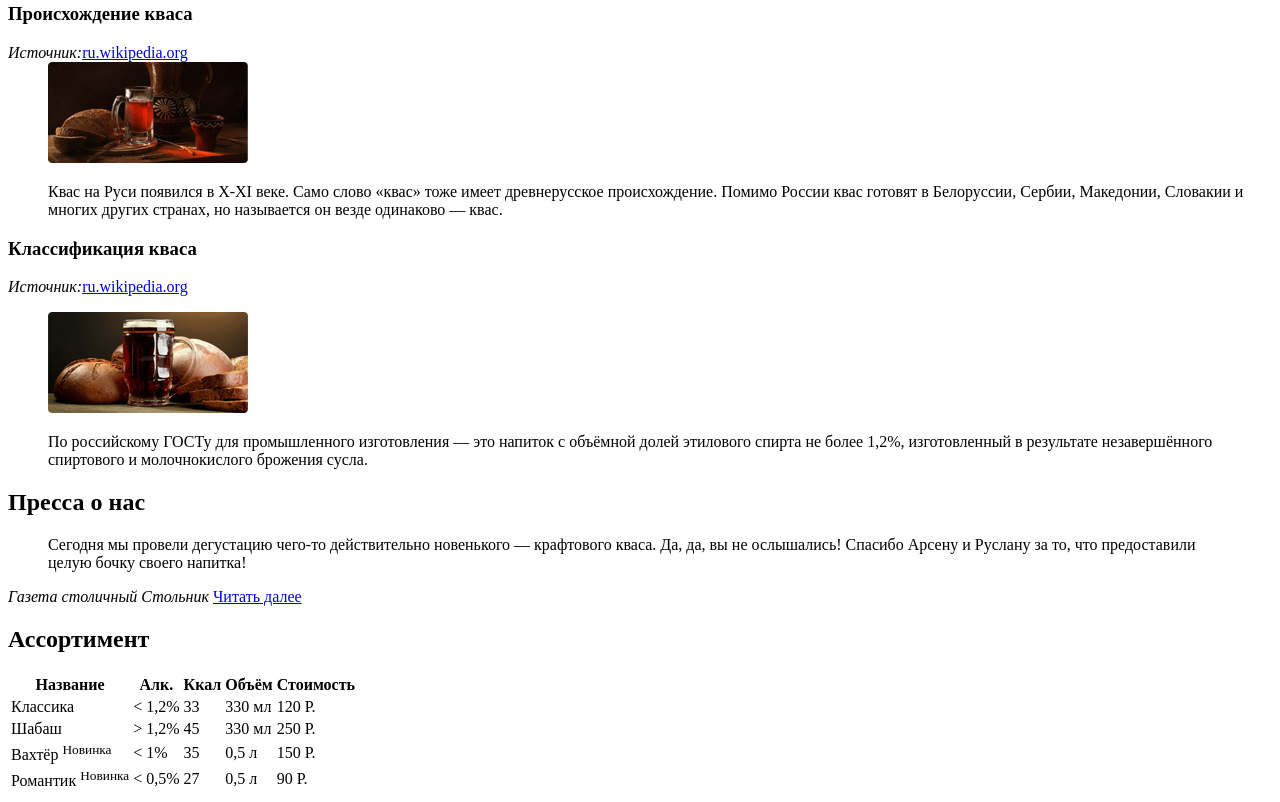
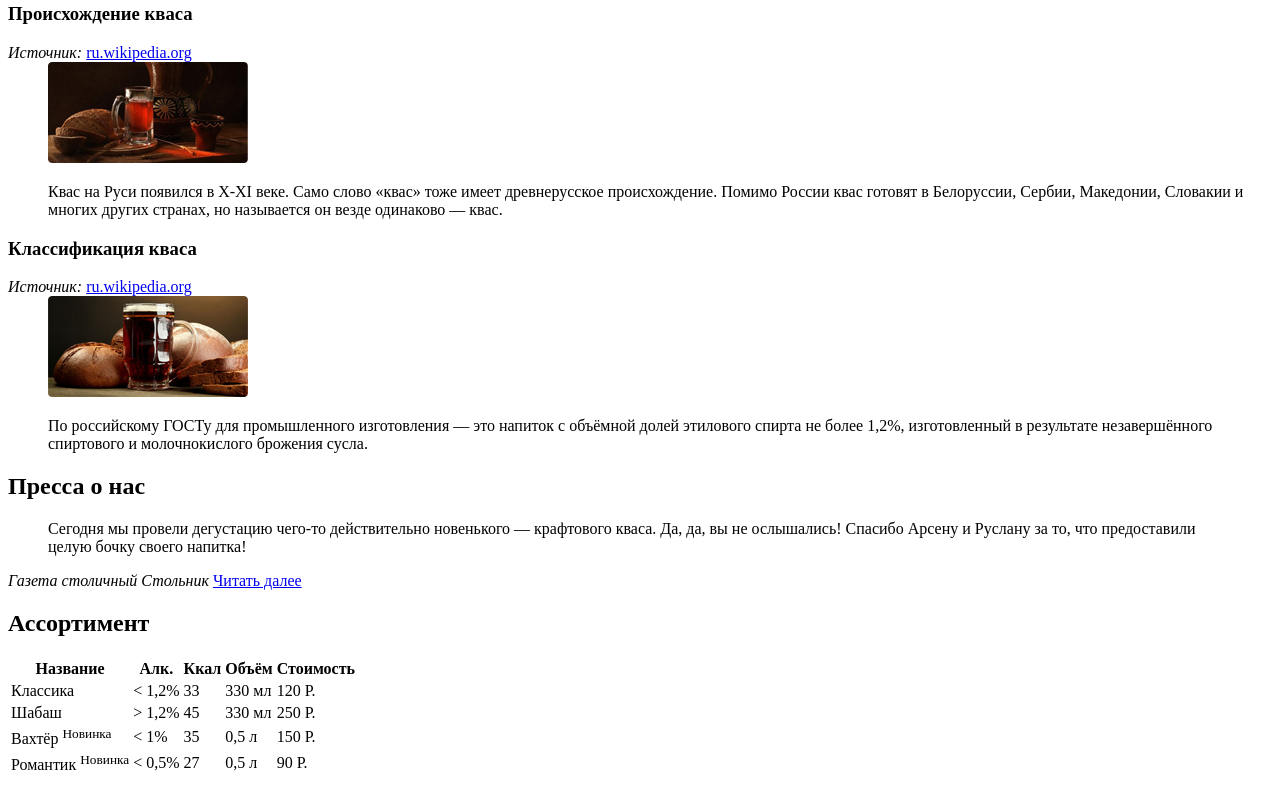
Before and after one commit to ParaAvis85/site, a plain HTML site: page index.html in a window 1280 px wide. Shown: the part 1967-2769 px from the top of the page. Drawn offline with Linux system fonts and the light colour scheme.

Commit message:
100% немного истории 5 блоков

```diff
--- a/index.html
+++ b/index.html
@@ -81,7 +81,8 @@
  <dl>
    <dt>
      <h3>Происхождение кваса</h3>
-     <i>Источник:</i><a href="ru.wikipedia.org">ru.wikipedia.org</a>
+     <i>Источник:</i>
+     <a href="ru.wikipedia.org">ru.wikipedia.org</a>
 
      <dd>
        <img src="img/wiki-1.png">
@@ -92,7 +93,8 @@
      </dd>
      <dt>
         <h3>Классификация кваса</h3>
-        <p><i>Источник:</i><a href="ru.wikipedia.org">ru.wikipedia.org</a></p>
+        <i>Источник:</i>
+        <a href="ru.wikipedia.org">ru.wikipedia.org</a>
         <dd>
           <img src="img/wiki-2.png">
           <p>
```
